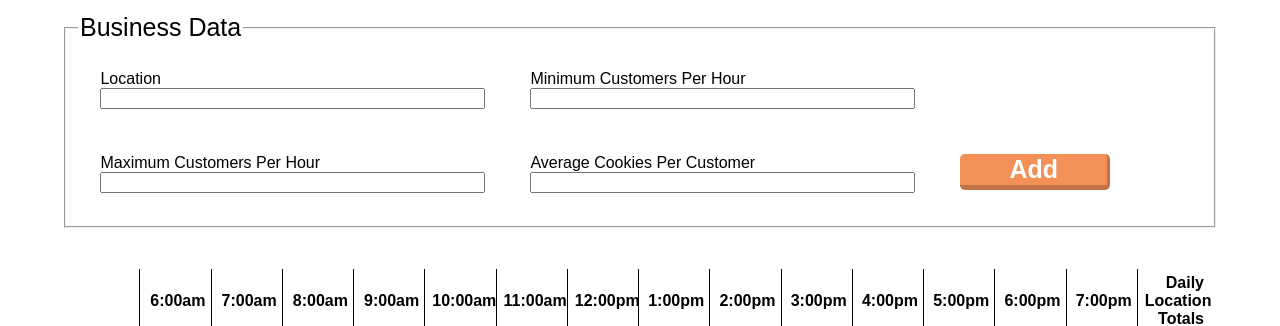
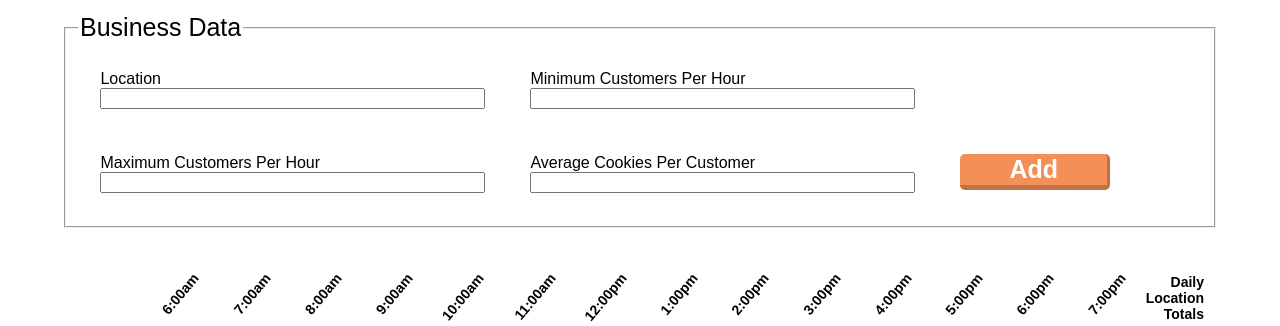
Before and after one commit to jonathanheemstra/cookie_stand, a plain HTML site: page sales.html in a window 1280 px wide. Shown: the part 446-772 px from the top of the page. Drawn offline with Linux system fonts and the light colour scheme; a web font is replaced by a local one.

Commit message:
add text overflow solution

```diff
--- a/style.css
+++ b/style.css
@@ -48,15 +48,22 @@ td:last-child, th:last-child {
   border-right: none;
 }
 th {
-  border-right: 1px solid black;
+  transform: rotate(310deg);
+  font-size: 14px;
+}
+th:last-child {
+  transform: rotate(0deg);
 }
 table, table * {
   text-align: right;
   padding: 5px;
   max-width: 100%;
+  text-overflow: ellipsis;
+  overflow: hidden;
 }
 table tr td:first-child {
   text-align: left;
+  width: 100px;
 }
 main {
   width: 100%;
```
